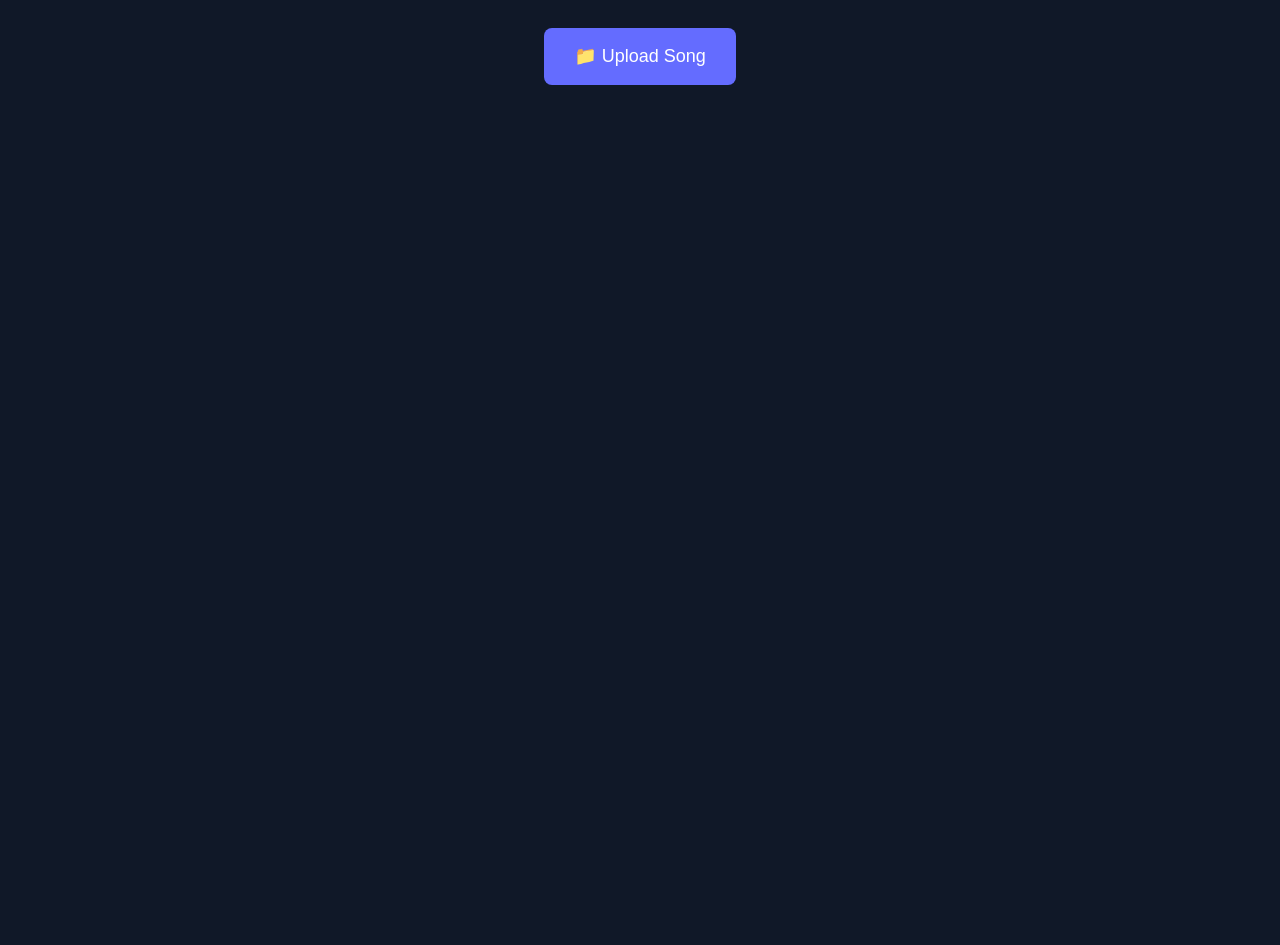
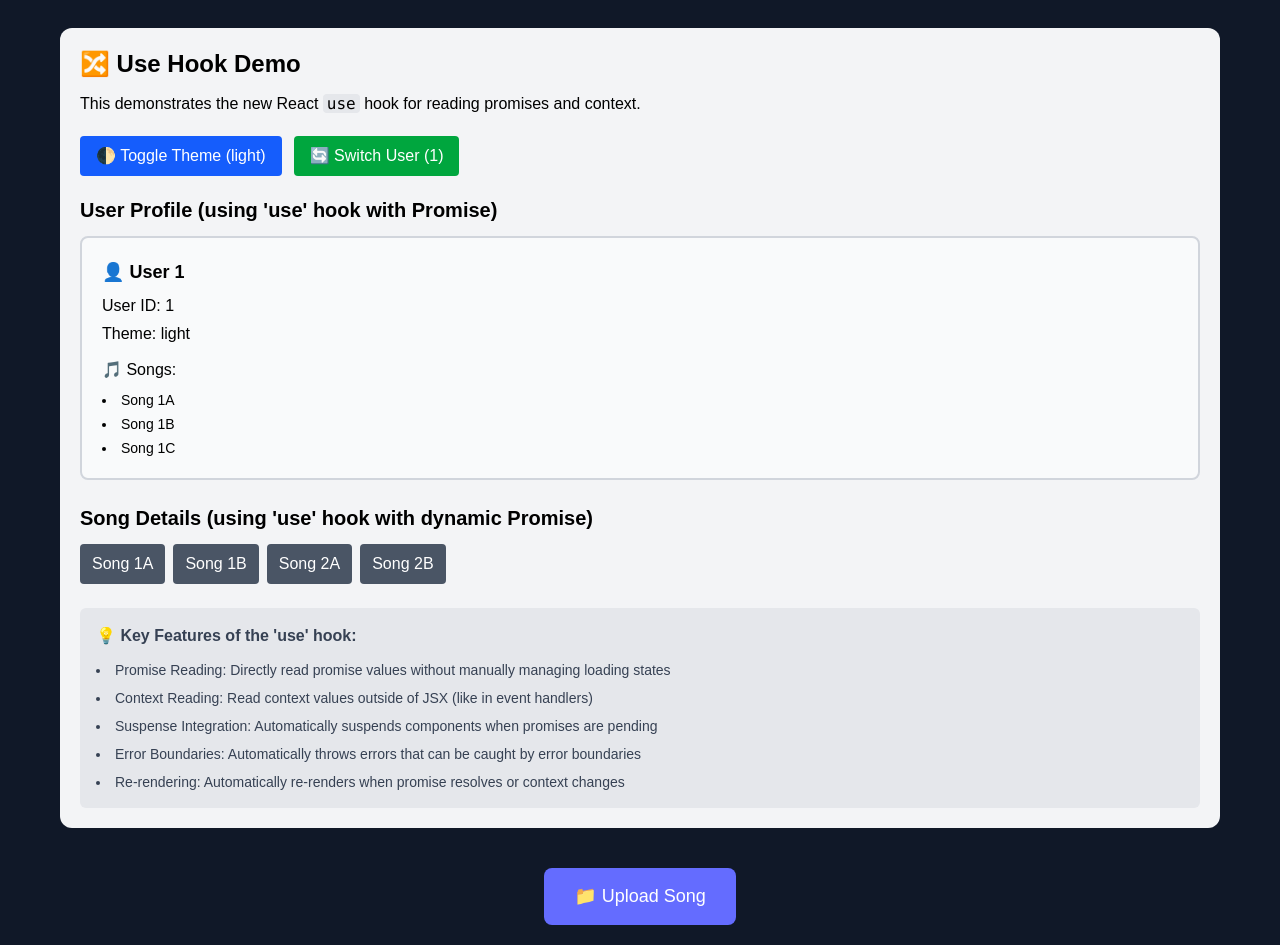
Before and after one commit to bkinsey808/songshare-effect, a React (Vite) app: page / in a window 1280 px wide. Shown: the part 760-1705 px from the top of the page. Before the commit the page ends 865 px from the top, so only its background shows below. Built offline with nearby package versions, Linux system fonts and the light colour scheme.

Commit message:
use hook demo

```diff
--- a/src/App.tsx
+++ b/src/App.tsx
@@ -1,5 +1,6 @@
 import { Suspense } from 'react'
 import OptimizedCounter from './components/OptimizedCounter'
+import UseHookDemo from './components/UseHookDemo'
 
 // Simple Suspense demo without complex Tailwind classes
 function SuspenseDemo() {
@@ -106,6 +107,10 @@ function App() {
         <OptimizedCounter />
         <SuspenseDemo />
 
+        <Suspense fallback={<div style={{ padding: '20px', textAlign: 'center' }}>Loading Use Hook Demo...</div>}>
+          <UseHookDemo />
+        </Suspense>
+
         <div style={{ textAlign: 'center' }}>
           <button style={{
             backgroundColor: '#646cff',
--- /dev/null
+++ b/src/components/UseHookDemo.tsx
@@ -0,0 +1,186 @@
+import { use, useState, createContext } from 'react'
+
+// Create a context for theme
+const ThemeContext = createContext<'light' | 'dark'>('light')
+
+// Cache for promises to prevent recreation on every render
+const promiseCache = new Map<string, Promise<unknown>>()
+
+// Simulate API calls
+const fetchUserData = async (userId: number) => {
+  await new Promise(resolve => setTimeout(resolve, 1000))
+  return {
+    id: userId,
+    name: `User ${userId}`,
+    songs: [`Song ${userId}A`, `Song ${userId}B`, `Song ${userId}C`]
+  }
+}
+
+const fetchSongDetails = async (songName: string) => {
+  await new Promise(resolve => setTimeout(resolve, 800))
+  return {
+    title: songName,
+    artist: `Artist of ${songName}`,
+    duration: '3:45',
+    genre: 'Pop'
+  }
+}
+
+// Helper function to get or create cached promises
+function getCachedPromise<T>(key: string, fetcher: () => Promise<T>): Promise<T> {
+  if (!promiseCache.has(key)) {
+    const promise = fetcher().then(
+      result => {
+        // Keep the resolved value in cache
+        promiseCache.set(key, Promise.resolve(result))
+        return result
+      },
+      error => {
+        // Remove failed promises from cache so they can be retried
+        promiseCache.delete(key)
+        throw error
+      }
+    )
+    promiseCache.set(key, promise)
+  }
+  return promiseCache.get(key) as Promise<T>
+}
+
+// Component that uses the 'use' hook with promises
+function UserProfile({ userId }: { userId: number }) {
+  // Using the 'use' hook to read the promise directly
+  const userPromise = getCachedPromise(`user-${userId}`, () => fetchUserData(userId))
+  const user = use(userPromise)
+
+  // Using the 'use' hook to read context
+  const theme = use(ThemeContext)
+
+  return (
+    <div className={`p-5 border-2 rounded-lg mb-5 ${
+      theme === 'dark'
+        ? 'border-gray-600 bg-gray-800 text-white'
+        : 'border-gray-300 bg-gray-50 text-black'
+    }`}>
+      <h3 className="text-lg font-semibold mb-2">👤 {user.name}</h3>
+      <p className="mb-1"><span className="font-medium">User ID:</span> {user.id}</p>
+      <p className="mb-3"><span className="font-medium">Theme:</span> {theme}</p>
+      <div>
+        <h4 className="text-base font-medium mb-2">🎵 Songs:</h4>
+        <ul className="list-disc list-inside space-y-1">
+          {user.songs.map((song: string, index: number) => (
+            <li key={index} className="text-sm">{song}</li>
+          ))}
+        </ul>
+      </div>
+    </div>
+  )
+}
+
+// Component that demonstrates using 'use' hook with dynamic promises
+function SongDetails({ songName }: { songName: string }) {
+  // Create a promise dynamically and use the 'use' hook
+  const songPromise = getCachedPromise(`song-${songName}`, () => fetchSongDetails(songName))
+  const song = use(songPromise)
+
+  const theme = use(ThemeContext)
+
+  return (
+    <div className={`p-4 border rounded-md my-3 ${
+      theme === 'dark'
+        ? 'border-gray-500 bg-gray-700 text-white'
+        : 'border-gray-300 bg-white text-black'
+    }`}>
+      <h4 className="text-base font-semibold mb-2">🎼 {song.title}</h4>
+      <p className="text-sm mb-1"><span className="font-medium">Artist:</span> {song.artist}</p>
+      <p className="text-sm mb-1"><span className="font-medium">Duration:</span> {song.duration}</p>
+      <p className="text-sm"><span className="font-medium">Genre:</span> {song.genre}</p>
+    </div>
+  )
+}
+
+// Main demo component
+function UseHookDemo() {
+  const [userId, setUserId] = useState(1)
+  const [selectedSong, setSelectedSong] = useState<string | null>(null)
+  const [theme, setTheme] = useState<'light' | 'dark'>('light')
+
+  return (
+    <ThemeContext.Provider value={theme}>
+      <div className={`mb-10 p-5 rounded-xl ${
+        theme === 'dark'
+          ? 'bg-gray-900 text-white'
+          : 'bg-gray-100 text-black'
+      }`}>
+        <h2 className="text-2xl font-bold mb-3">🔀 Use Hook Demo</h2>
+        <p className="mb-5">
+          This demonstrates the new React <code className="bg-gray-200 dark:bg-gray-700 px-1 rounded">use</code> hook for reading promises and context.
+        </p>
+
+        <div className="mb-5 space-x-3">
+          <button
+            onClick={() => setTheme(theme === 'light' ? 'dark' : 'light')}
+            className={`px-4 py-2 rounded border-none cursor-pointer text-white font-medium transition-colors ${
+              theme === 'dark'
+                ? 'bg-gray-600 hover:bg-gray-700'
+                : 'bg-blue-600 hover:bg-blue-700'
+            }`}
+          >
+            🌓 Toggle Theme ({theme})
+          </button>
+
+          <button
+            onClick={() => setUserId(userId === 1 ? 2 : 1)}
+            className="px-4 py-2 bg-green-600 hover:bg-green-700 text-white rounded border-none cursor-pointer font-medium transition-colors"
+          >
+            🔄 Switch User ({userId})
+          </button>
+        </div>
+
+        {/* User Profile using 'use' hook with promises */}
+        <div className="mb-6">
+          <h3 className="text-xl font-semibold mb-3">User Profile (using 'use' hook with Promise)</h3>
+          <UserProfile userId={userId} />
+        </div>
+
+        {/* Song selection */}
+        <div className="mb-6">
+          <h3 className="text-xl font-semibold mb-3">Song Details (using 'use' hook with dynamic Promise)</h3>
+          <div className="mb-4 flex flex-wrap gap-2">
+            {['Song 1A', 'Song 1B', 'Song 2A', 'Song 2B'].map(song => (
+              <button
+                key={song}
+                onClick={() => setSelectedSong(song)}
+                className={`px-3 py-2 rounded border-none cursor-pointer font-medium transition-colors ${
+                  selectedSong === song
+                    ? 'bg-yellow-400 text-black hover:bg-yellow-500'
+                    : 'bg-gray-600 text-white hover:bg-gray-700'
+                }`}
+              >
+                {song}
+              </button>
+            ))}
+          </div>
+
+          {selectedSong && <SongDetails songName={selectedSong} />}
+        </div>
+
+        <div className={`mt-5 p-4 rounded-md text-sm ${
+          theme === 'dark'
+            ? 'bg-gray-800 text-gray-300'
+            : 'bg-gray-200 text-gray-700'
+        }`}>
+          <h4 className="text-base font-semibold mb-3">💡 Key Features of the 'use' hook:</h4>
+          <ul className="space-y-2 list-disc list-inside">
+            <li><span className="font-medium">Promise Reading:</span> Directly read promise values without manually managing loading states</li>
+            <li><span className="font-medium">Context Reading:</span> Read context values outside of JSX (like in event handlers)</li>
+            <li><span className="font-medium">Suspense Integration:</span> Automatically suspends components when promises are pending</li>
+            <li><span className="font-medium">Error Boundaries:</span> Automatically throws errors that can be caught by error boundaries</li>
+            <li><span className="font-medium">Re-rendering:</span> Automatically re-renders when promise resolves or context changes</li>
+          </ul>
+        </div>
+      </div>
+    </ThemeContext.Provider>
+  )
+}
+
+export default UseHookDemo
```
